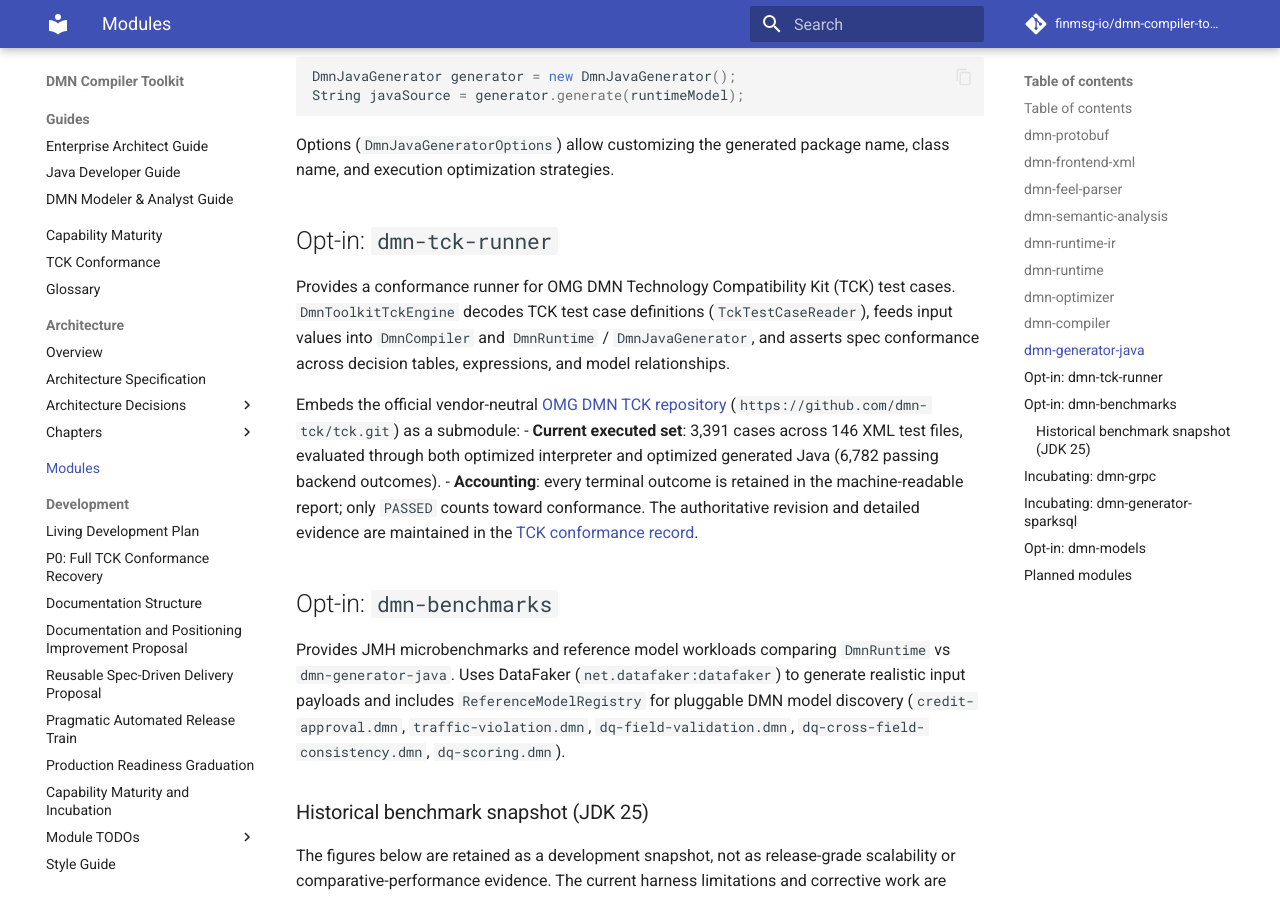
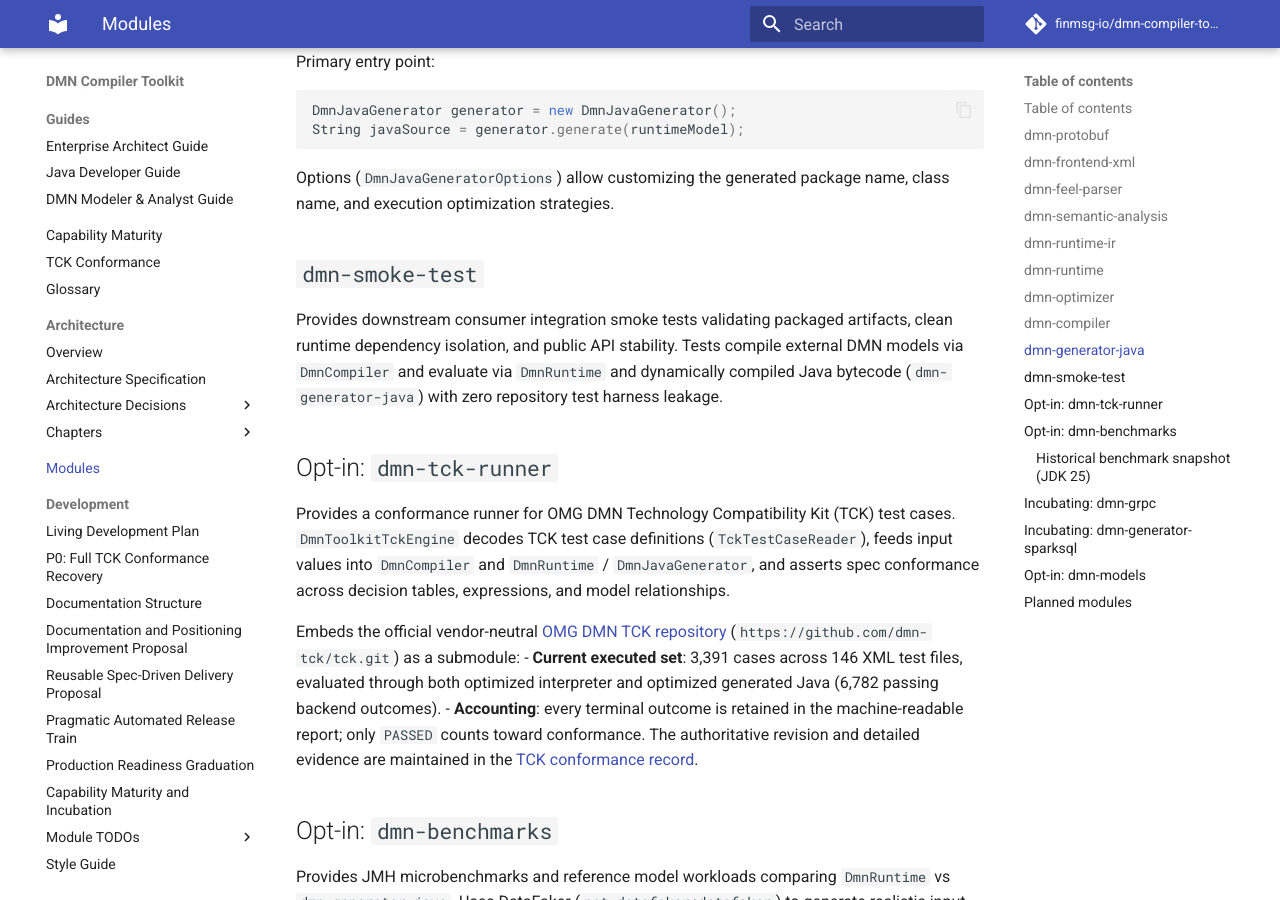
Before and after one commit to finmsg-io/dmn-compiler-toolkit, an MkDocs documentation site: the page built from docs/modules.md, in a window 1280 px wide and 900 px high, scrolled down 4260 px. Built offline with MkDocs 1.6.1 and Material for MkDocs 9.7.7, drawn with Linux system fonts in a browser that asks for light colours; comment, search, counter and statistics services are not loaded.

Commit message:
docs: add dmn-smoke-test module documentation to modules.md

````diff
--- a/docs/modules.md
+++ b/docs/modules.md
@@ -12,12 +12,13 @@
 - [dmn-optimizer](#contents-section-7)
 - [dmn-compiler](#contents-section-8)
 - [dmn-generator-java](#contents-section-9)
-- [Opt-in: dmn-tck-runner](#contents-section-10)
-- [Opt-in: dmn-benchmarks](#contents-section-11)
-- [Incubating: dmn-grpc](#contents-section-12)
-- [Incubating: dmn-generator-sparksql](#contents-section-13)
-- [Opt-in: dmn-models](#contents-section-14)
-- [Planned modules](#contents-section-15)
+- [dmn-smoke-test](#contents-section-10)
+- [Opt-in: dmn-tck-runner](#contents-section-11)
+- [Opt-in: dmn-benchmarks](#contents-section-12)
+- [Incubating: dmn-grpc](#contents-section-13)
+- [Incubating: dmn-generator-sparksql](#contents-section-14)
+- [Opt-in: dmn-models](#contents-section-15)
+- [Planned modules](#contents-section-16)
 <!-- generated-toc:end -->
 
 
@@ -164,6 +165,12 @@ Options (`DmnJavaGeneratorOptions`) allow customizing the generated package name
 
 
 <a id="contents-section-10"></a>
+## `dmn-smoke-test`
+
+Provides downstream consumer integration smoke tests validating packaged artifacts, clean runtime dependency isolation, and public API stability. Tests compile external DMN models via `DmnCompiler` and evaluate via `DmnRuntime` and dynamically compiled Java bytecode (`dmn-generator-java`) with zero repository test harness leakage.
+
+
+<a id="contents-section-11"></a>
 ## Opt-in: `dmn-tck-runner`
 
 Provides a conformance runner for OMG DMN Technology Compatibility Kit (TCK) test cases.
@@ -177,7 +184,7 @@ Embeds the official vendor-neutral [OMG DMN TCK repository](https://dmn-tck.gith
   maintained in the [TCK conformance record](tck-conformance.md).
 
 
-<a id="contents-section-11"></a>
+<a id="contents-section-12"></a>
 ## Opt-in: `dmn-benchmarks`
 
 Provides JMH microbenchmarks and reference model workloads comparing `DmnRuntime` vs `dmn-generator-java`. Uses DataFaker (`net.datafaker:datafaker`) to generate realistic input payloads and includes `ReferenceModelRegistry` for pluggable DMN model discovery (`credit-approval.dmn`, `traffic-violation.dmn`, `dq-field-validation.dmn`, `dq-cross-field-consistency.dmn`, `dq-scoring.dmn`).
@@ -193,25 +200,25 @@ in the [benchmark evidence plan](improvements/benchmark-evidence-and-scalability
 - **Scalar Arithmetic**: `dmn-generator-java` achieves **12.0M ops/sec** (124.5 ns/op) vs `DmnRuntime` interpreter **3.88M ops/sec** (258 ns/op) — **~2.1x speedup**.
 
 
-<a id="contents-section-12"></a>
+<a id="contents-section-13"></a>
 ## Incubating: `dmn-grpc`
 
 Provides transport-neutral gRPC service contract definitions (`evaluation.proto`), Java gRPC service adapter generators (`DmnGrpcGenerator`), and bidirectional Proto-to-Java value converters (`DmnGrpcValueConverter`) backed by compiled Java decision engines (`dmn-generator-java`). Built using pure `grpc-java` without framework overhead.
 
 
-<a id="contents-section-13"></a>
+<a id="contents-section-14"></a>
 ## Incubating: `dmn-generator-sparksql`
 
 Provides pure native Spark / Databricks SQL query generation directly from Runtime IR models without UDF overhead. `DmnSparkSqlGenerator` lowers FEEL expressions and decision tables into standard Common Table Expression (CTE) query files (`<decision-name>.sql`) and native Spark `StructType` input schemas (`SparkSqlSchemaGenerator`), delegating query optimization and execution tuning entirely to Spark's Catalyst engine and Databricks Photon. Includes an optional zero-dependency Java runner (`DmnSparkSqlRunner`) for direct integration with `SparkSession` and `Dataset<Row>`.
 
 
-<a id="contents-section-14"></a>
+<a id="contents-section-15"></a>
 ## Opt-in: `dmn-models`
 
 Provides structured multi-file DMN model directory suites (`loan-approval`, `order-fulfillment`, `discount-calculation`) and an in-memory Java streaming ingestion/resolution API (`DmnStreamBundle`, `DmnStreamResolver`) for streaming multi-file DMN models from ZIP archives, directory trees, classpath resources, and input stream maps without disk unpacking.
 
 
-<a id="contents-section-15"></a>
+<a id="contents-section-16"></a>
 ## Planned modules
 
 ```text
````
